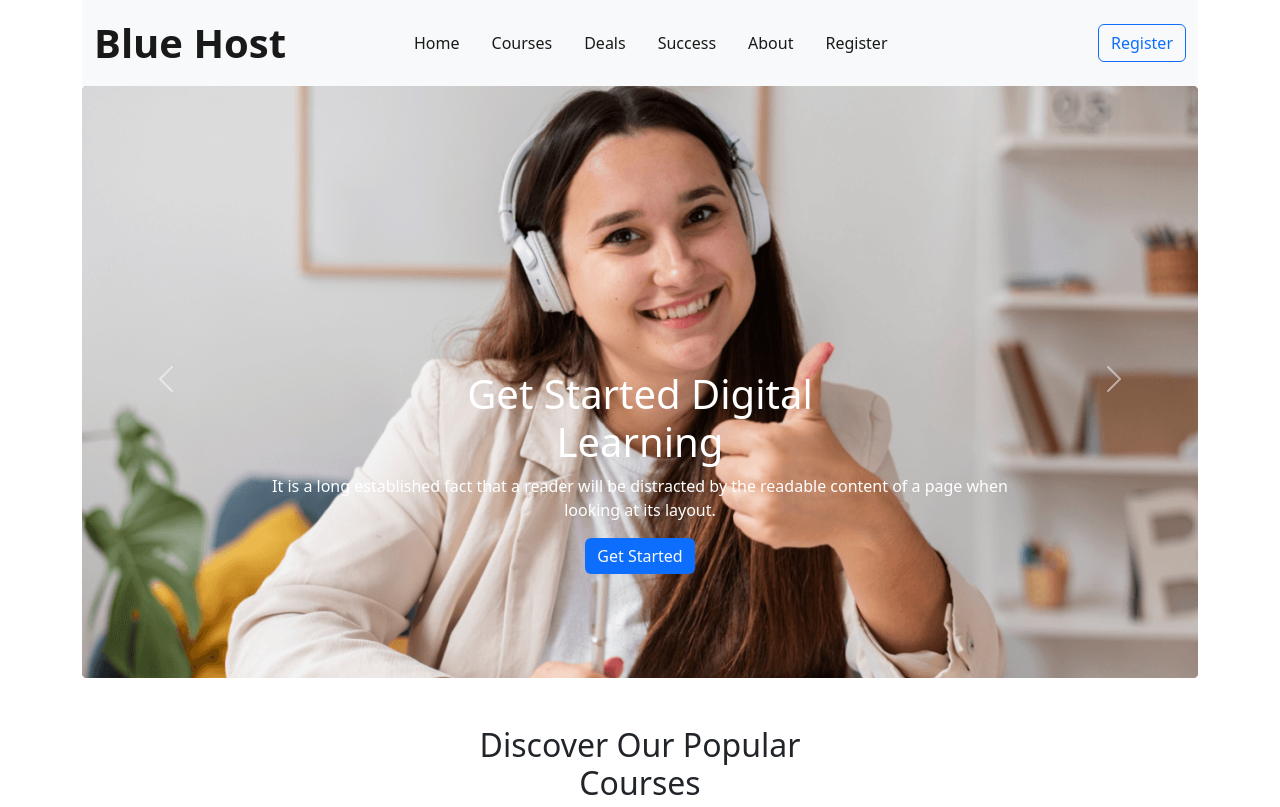
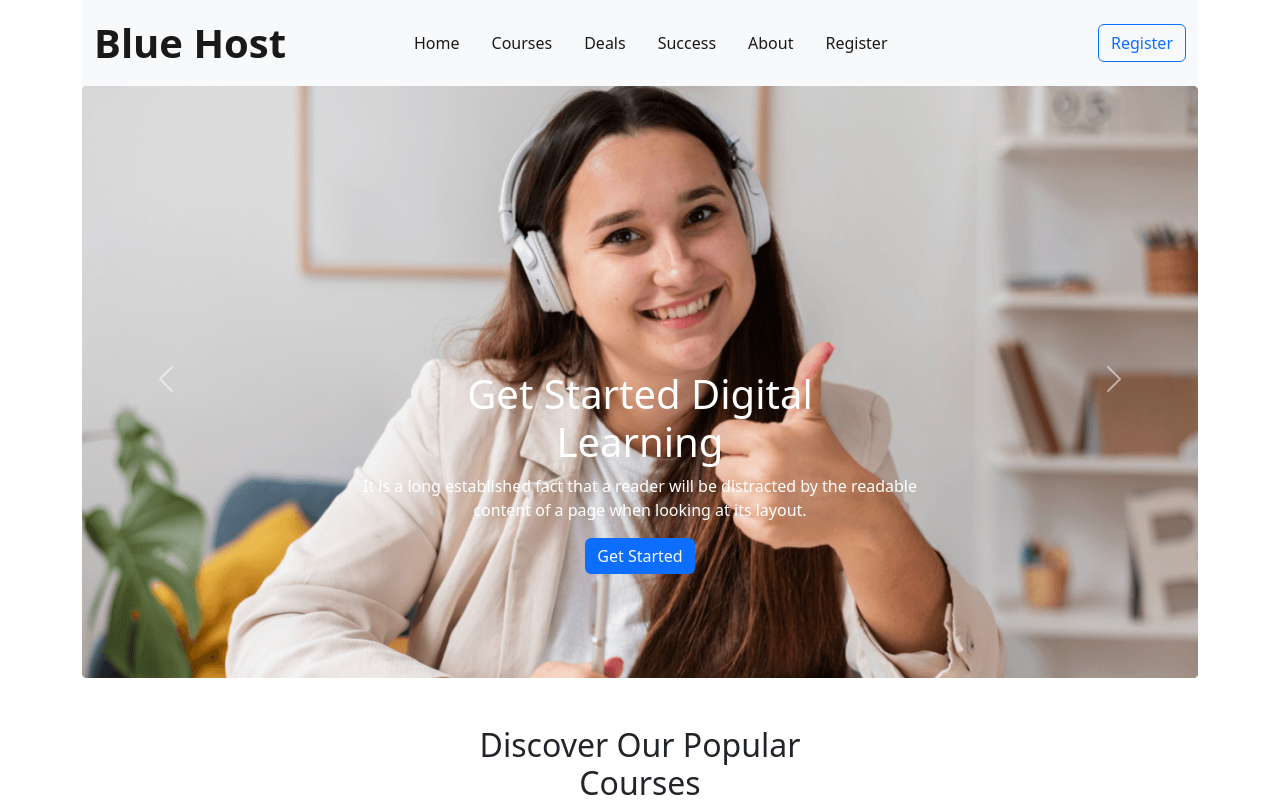
Before and after one commit to muktaranidas/Assignment-3-, a plain HTML site: page index.html in a window 1280 px wide. Shown: the top 807 px of the page. Drawn offline with nearby package versions, Linux system fonts and the light colour scheme.

Commit message:
all done

```diff
--- a/index.html
+++ b/index.html
@@ -69,11 +69,17 @@
               <img  src="edTech-website-main/images/cover/cover-1.png" class="d-block  w-100 " alt="...">
             </div>
 
-            <div class="carousel-caption   mb-lg-5  ">
-              <div class=" d-flex flex-column justify-content-center align-items-center carousel-height ">
-                <h1 class="  w-50  w-sm-100 ">Get Started Digital Learning</h1>
-                <p class="w-60">  It is a long established fact that a reader will be distracted by the readable content
-                  of a page when looking at its layout.</p>
+            <div class="carousel-caption mb-md-5">
+              <div class="d-flex row flex-column justify-content-center align-items-center carousel-height ">
+
+                <div class="col-lg-6 col-md-8 col-sm-12">
+                  <h1>Get Started Digital Learning</h1>
+                </div>
+                <div class="col-9">
+                  <p>  It is a long established fact that a reader will be distracted by the readable content
+                    of a page when looking at its layout.</p>
+                </div>
+
               </div>
               <button class=" mb-10 btn btn-light text-light bg-primary border border-0 mb-3 ">Get Started</button>
             </div>
@@ -95,7 +101,9 @@
             <img src="edTech-website-main/images/cover/cover-3.jpg" class="d-block w-100" alt="...">
             <div class="carousel-caption">
               <div class="d-flex flex-column justify-content-center align-items-center">
-                <h1 class="w-md-50 ">Get Started Digital Learning</h1>
+                <div  class="col-lg-6 col-sm-12">
+                  <h1>Get Started Digital Learning</h1>
+                </div>
                 <p class="w-60">It is a long established fact that a reader will be distracted by the readable content
                   of a page when looking at its layout.</p>
               </div>
```
